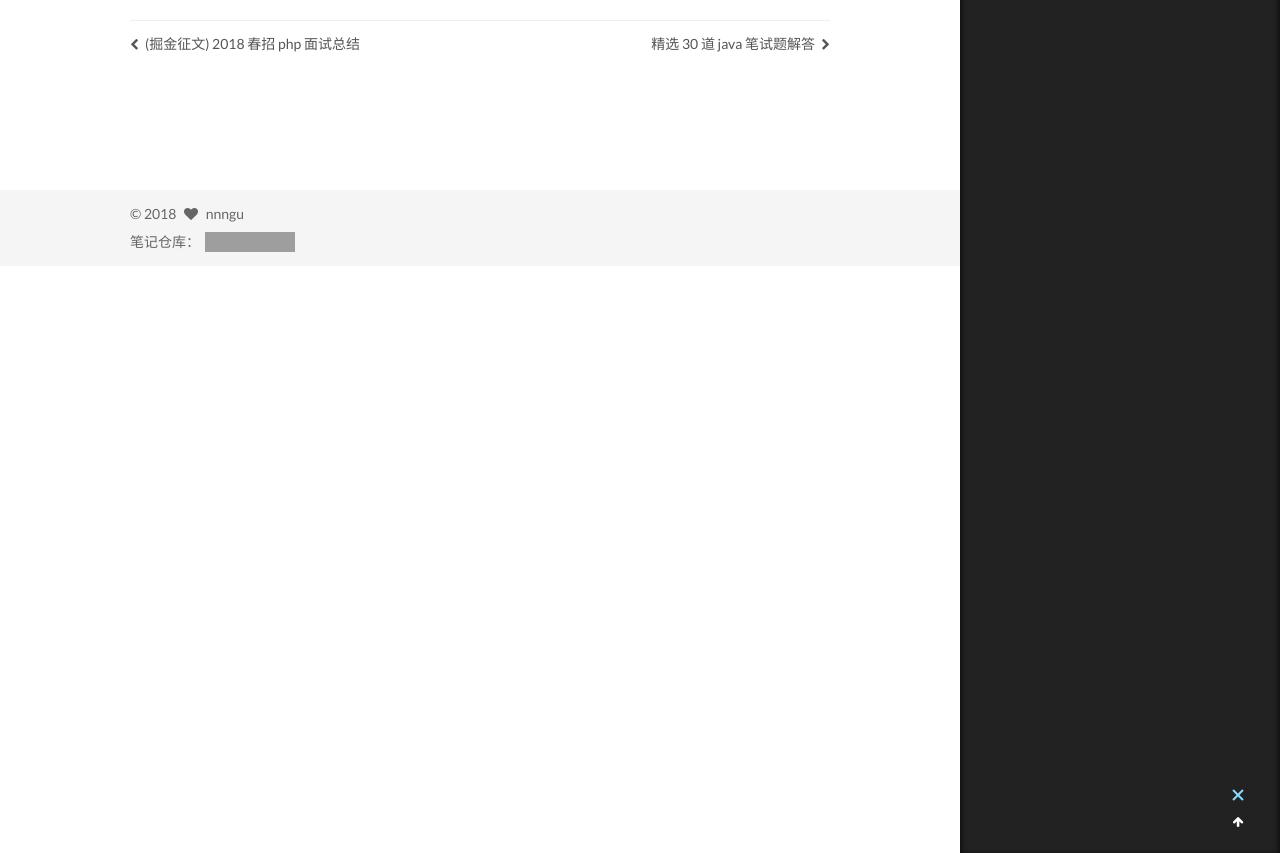
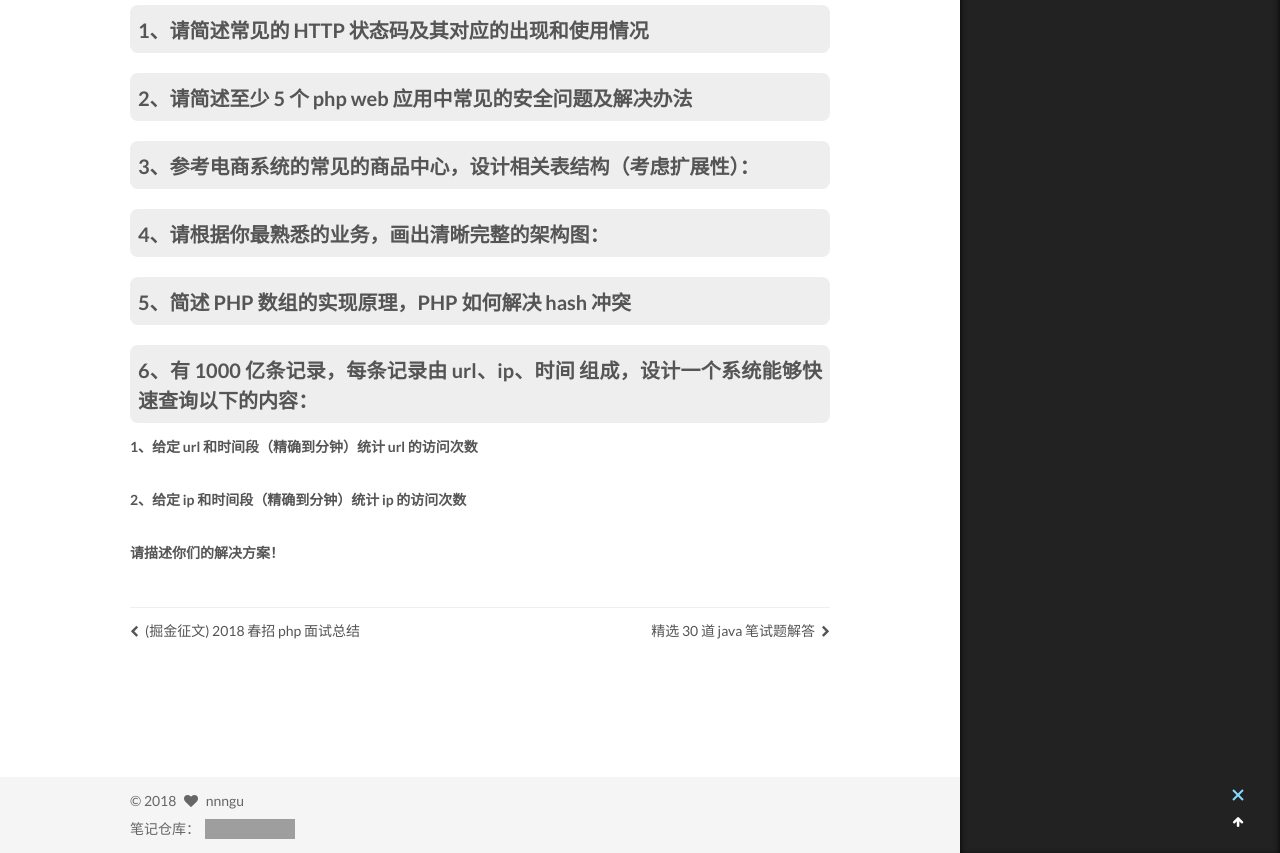
Before and after one commit to nnngu/LearningNotes, a Jekyll site: the page built from _posts/2018-06-05-PHP 面试题收集.md, in a window 1280 px wide and 1400 px high, scrolled down 18478 px. Shown: the part 547-1400 px from the top of the window. Built offline with Jekyll 4.4.1, drawn with Linux system fonts in a browser that asks for light colours; grey boxes are pictures that could not be loaded.

Commit message:
修改文件: _posts/2018-06-05-PHP 面试题收集.md

```diff
--- a/_posts/2018-06-05-PHP 面试题收集.md
+++ b/_posts/2018-06-05-PHP 面试题收集.md
@@ -613,6 +613,24 @@ Laravel 框架内置的 Auth 用来验证用户是否登录，底层也是使用
 
 ![][5]
 
+### 1、请简述常见的 HTTP 状态码及其对应的出现和使用情况
+
+### 2、请简述至少 5 个 php web 应用中常见的安全问题及解决办法
+
+### 3、参考电商系统的常见的商品中心，设计相关表结构（考虑扩展性）：
+
+### 4、请根据你最熟悉的业务，画出清晰完整的架构图：
+
+### 5、简述 PHP 数组的实现原理，PHP 如何解决 hash 冲突
+
+### 6、有 1000 亿条记录，每条记录由 url、ip、时间 组成，设计一个系统能够快速查询以下的内容：
+
+**1、给定 url 和时间段（精确到分钟）统计 url 的访问次数**
+
+**2、给定 ip 和时间段（精确到分钟）统计 ip 的访问次数**
+
+**请描述你们的解决方案！**
+
 
 
 
```
